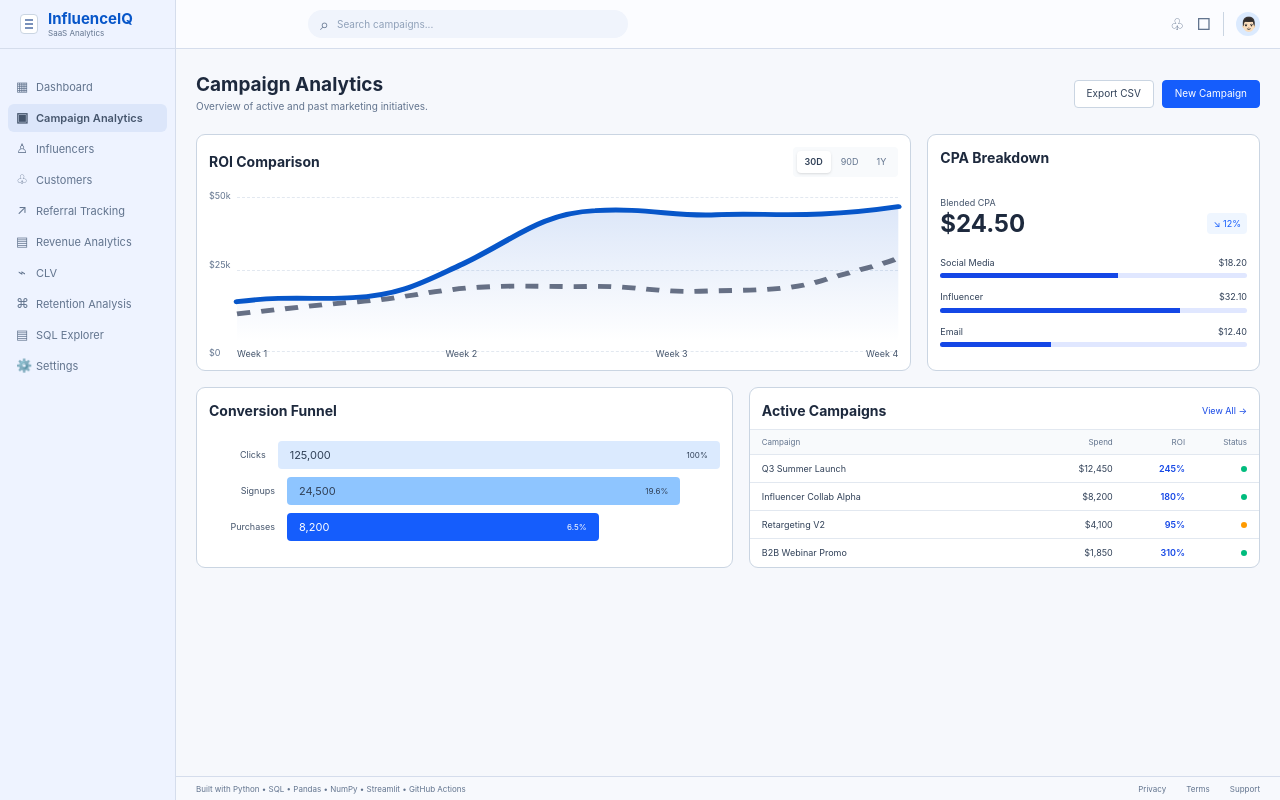
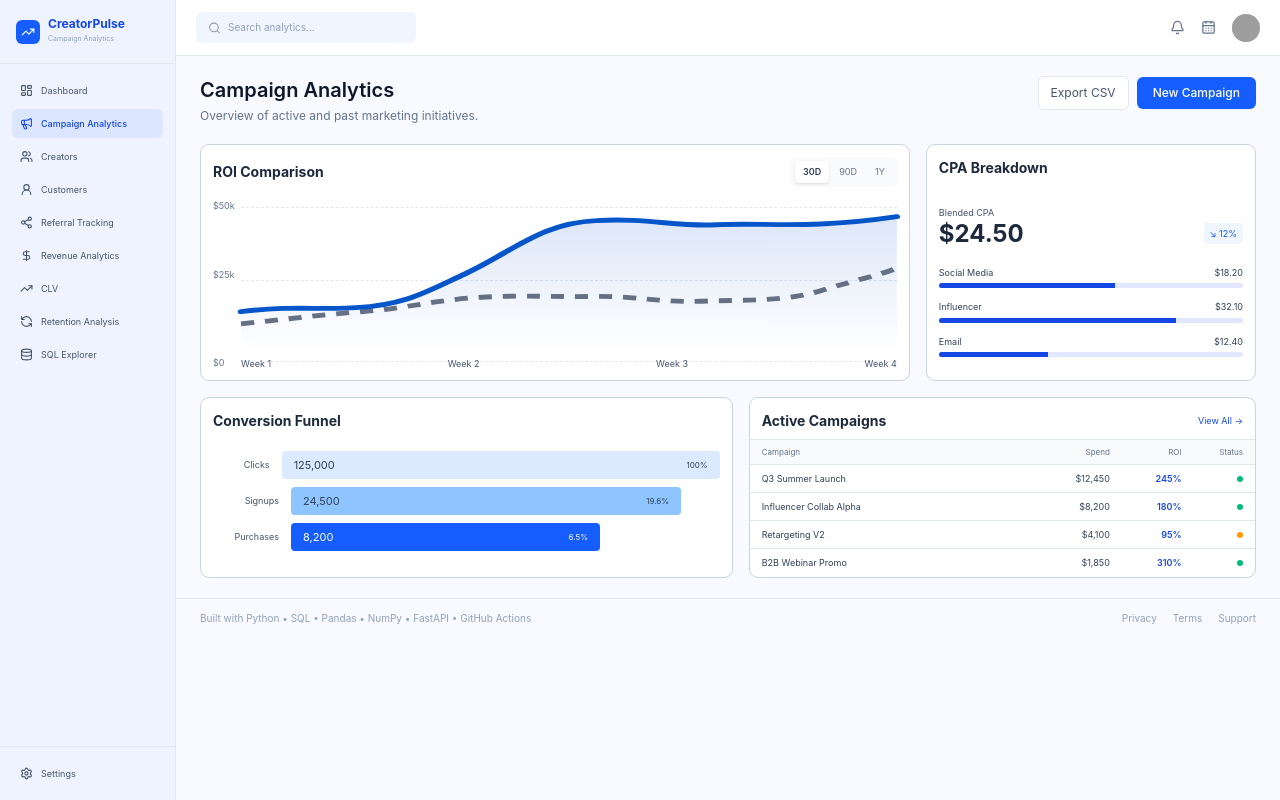
Before and after one commit to ATHARVA279/Atharva_CreatorPulse_Kalvium-Community, a React (Vite) app in the folder client/: page /campaign-analytics in a window 1280 px wide. Built offline with nearby package versions, Linux system fonts and the light colour scheme; no server answers; grey boxes are pictures that could not be loaded.

Commit message:
campaign done

```diff
--- a/client/src/App.jsx
+++ b/client/src/App.jsx
@@ -9,26 +9,72 @@ function App() {
     <BrowserRouter>
       <Routes>
 
+        {/* Default route */}
         <Route
           path="/"
           element={<Navigate to="/dashboard" replace />}
         />
 
+        {/* Dashboard */}
         <Route
           path="/dashboard"
           element={<Dashboard />}
         />
 
+        {/* Campaign Analytics */}
         <Route
           path="/campaign-analytics"
           element={<CampaignAnalytics />}
         />
 
+        {/* Signup */}
         <Route
           path="/signup"
           element={<Signup />}
         />
 
+        {/* Future pages */}
+        <Route
+          path="/creators"
+          element={<Dashboard />}
+        />
+
+        <Route
+          path="/customers"
+          element={<Dashboard />}
+        />
+
+        <Route
+          path="/referral-tracking"
+          element={<Dashboard />}
+        />
+
+        <Route
+          path="/revenue-analytics"
+          element={<Dashboard />}
+        />
+
+        <Route
+          path="/clv"
+          element={<Dashboard />}
+        />
+
+        <Route
+          path="/retention-analysis"
+          element={<Dashboard />}
+        />
+
+        <Route
+          path="/sql-explorer"
+          element={<Dashboard />}
+        />
+
+        <Route
+          path="/settings"
+          element={<Dashboard />}
+        />
+
+        {/* Unknown URL */}
         <Route
           path="*"
           element={<Navigate to="/dashboard" replace />}
--- a/client/src/components/CampaignAnalytics.jsx
+++ b/client/src/components/CampaignAnalytics.jsx
@@ -1,17 +1,6 @@
 import React from "react";
-
-const sidebarItems = [
-  { icon: "▦", label: "Dashboard" },
-  { icon: "▣", label: "Campaign Analytics", active: true },
-  { icon: "♙", label: "Influencers" },
-  { icon: "♧", label: "Customers" },
-  { icon: "↗", label: "Referral Tracking" },
-  { icon: "▤", label: "Revenue Analytics" },
-  { icon: "⌁", label: "CLV" },
-  { icon: "⌘", label: "Retention Analysis" },
-  { icon: "▤", label: "SQL Explorer" },
-  { icon: "⚙", label: "Settings" },
-];
+import Sidebar from "./Sidebar";
+import Topbar from "./Topbar";
 
 const campaigns = [
   {
@@ -42,9 +31,9 @@ const campaigns = [
 
 function RoiChart() {
   return (
-    <div className="relative mt-2 h-[175px] ml-7">
+    <div className="relative mt-2 ml-7 h-[175px]">
 
-      {/* Y-axis labels */}
+      {/* Y Axis */}
       <div className="absolute -left-7 top-1 text-[9px] text-slate-500">
         $50k
       </div>
@@ -57,14 +46,13 @@ function RoiChart() {
         $0
       </div>
 
-      {/* Grid */}
+      {/* Grid lines */}
       <div className="absolute left-0 right-0 top-3 border-t border-dashed border-slate-200" />
 
       <div className="absolute left-0 right-0 top-[85px] border-t border-dashed border-slate-200" />
 
-      <div className="absolute left-0 right-0 bottom-2 border-t border-dashed border-slate-200" />
+      <div className="absolute bottom-2 left-0 right-0 border-t border-dashed border-slate-200" />
 
-      {/* SVG Chart */}
       <svg
         className="absolute inset-x-0 top-3 h-[145px] w-full overflow-visible"
         viewBox="0 0 600 180"
@@ -108,7 +96,7 @@ function RoiChart() {
           fill="url(#roiGradient)"
         />
 
-        {/* Dashed comparison line */}
+        {/* Comparison line */}
         <path
           d="
             M0 145
@@ -125,7 +113,7 @@ function RoiChart() {
           strokeDasharray="12 10"
         />
 
-        {/* Main blue line */}
+        {/* Main line */}
         <path
           d="
             M0 130
@@ -142,13 +130,14 @@ function RoiChart() {
         />
       </svg>
 
-      {/* X axis */}
+      {/* X Axis */}
       <div className="absolute bottom-[-1px] left-0 right-0 flex justify-between text-[9px] text-slate-600">
         <span>Week 1</span>
         <span>Week 2</span>
         <span>Week 3</span>
         <span>Week 4</span>
       </div>
+
     </div>
   );
 }
@@ -167,7 +156,8 @@ function CpaBreakdown() {
           Blended CPA
         </p>
 
-        <div className="mt-0.5 mb-5 flex items-center justify-between">
+        <div className="mb-5 mt-0.5 flex items-center justify-between">
+
           <span className="text-[24px] font-bold leading-none text-slate-800">
             $24.50
           </span>
@@ -175,10 +165,12 @@ function CpaBreakdown() {
           <span className="rounded bg-blue-50 px-1.5 py-1 text-[9px] text-blue-600">
             ↘ 12%
           </span>
+
         </div>
 
         {/* Social Media */}
         <div className="mb-3">
+
           <div className="mb-1 flex justify-between text-[9px] text-slate-700">
             <span>Social Media</span>
             <span>$18.20</span>
@@ -187,10 +179,12 @@ function CpaBreakdown() {
           <div className="h-[5px] overflow-hidden rounded-full bg-indigo-100">
             <div className="h-full w-[58%] bg-blue-700" />
           </div>
+
         </div>
 
         {/* Influencer */}
         <div className="mb-3">
+
           <div className="mb-1 flex justify-between text-[9px] text-slate-700">
             <span>Influencer</span>
             <span>$32.10</span>
@@ -199,10 +193,12 @@ function CpaBreakdown() {
           <div className="h-[5px] overflow-hidden rounded-full bg-indigo-100">
             <div className="h-full w-[78%] bg-blue-700" />
           </div>
+
         </div>
 
         {/* Email */}
         <div>
+
           <div className="mb-1 flex justify-between text-[9px] text-slate-700">
             <span>Email</span>
             <span>$12.40</span>
@@ -211,9 +207,11 @@ function CpaBreakdown() {
           <div className="h-[5px] overflow-hidden rounded-full bg-indigo-100">
             <div className="h-full w-[36%] bg-blue-700" />
           </div>
+
         </div>
 
       </div>
+
     </div>
   );
 }
@@ -230,6 +228,7 @@ function ConversionFunnel() {
 
         {/* Clicks */}
         <div className="flex h-7 items-center">
+
           <div className="w-[78px] pr-3 text-right text-[9px] text-slate-600">
             Clicks
           </div>
@@ -238,10 +237,12 @@ function ConversionFunnel() {
             <span>125,000</span>
             <span className="text-[8px]">100%</span>
           </div>
+
         </div>
 
         {/* Signups */}
         <div className="flex h-7 items-center">
+
           <div className="w-[78px] pr-3 text-right text-[9px] text-slate-600">
             Signups
           </div>
@@ -250,10 +251,12 @@ function ConversionFunnel() {
             <span>24,500</span>
             <span className="text-[8px]">19.6%</span>
           </div>
+
         </div>
 
         {/* Purchases */}
         <div className="flex h-7 items-center">
+
           <div className="w-[78px] pr-3 text-right text-[9px] text-slate-600">
             Purchases
           </div>
@@ -262,9 +265,11 @@ function ConversionFunnel() {
             <span>8,200</span>
             <span className="text-[8px]">6.5%</span>
           </div>
+
         </div>
 
       </div>
+
     </div>
   );
 }
@@ -273,8 +278,7 @@ function ActiveCampaigns() {
   return (
     <div className="overflow-hidden rounded-[9px] border border-slate-300 bg-white">
 
-      {/* Header */}
-      <div className="flex items-center justify-between px-3 pt-3 pb-2">
+      <div className="flex items-center justify-between px-3 pb-2 pt-3">
 
         <h2 className="text-[14px] font-bold text-slate-800">
           Active Campaigns
@@ -286,10 +290,9 @@ function ActiveCampaigns() {
 
       </div>
 
-      {/* Table */}
       <div>
 
-        {/* Table header */}
+        {/* Header */}
         <div className="grid grid-cols-[2.4fr_1fr_.7fr_.6fr] items-center border-y border-slate-200 bg-slate-50 px-3 py-1.5 text-[8px] text-slate-500">
 
           <span>Campaign</span>
@@ -300,9 +303,9 @@ function ActiveCampaigns() {
         </div>
 
         {/* Rows */}
-        {campaigns.map((campaign, index) => (
+        {campaigns.map((campaign) => (
           <div
-            key={index}
+            key={campaign.name}
             className="grid min-h-7 grid-cols-[2.4fr_1fr_.7fr_.6fr] items-center border-b border-slate-200 px-3 text-[9px] text-slate-700 last:border-b-0"
           >
 
@@ -338,122 +341,40 @@ function ActiveCampaigns() {
 
 export default function CampaignAnalytics() {
   return (
-    <div className="flex min-h-screen bg-[#f6f8fc] font-sans text-slate-800">
+    <div className="min-h-screen bg-[#f8faff] text-slate-800">
 
-      {/* ================= SIDEBAR ================= */}
-      <aside className="hidden w-44 shrink-0 border-r border-[#d5ddec] bg-[#eef3ff] md:block">
+      <div className="flex min-h-screen">
 
-        {/* Brand */}
-        <div className="flex h-[49px] items-center gap-2 border-b border-[#d5ddec] px-5">
+        {/* SAME SIDEBAR AS DASHBOARD */}
+        <Sidebar />
 
-          <div className="relative h-5 w-5">
-            <div className="h-5 w-[18px] rounded-sm border border-slate-300 bg-white">
-              <div className="ml-1 mt-1 h-[2px] w-2 bg-[#7991bb] shadow-[0_4px_0_#7991bb,0_8px_0_#7991bb]" />
-            </div>
-          </div>
+        <main className="min-w-0 flex-1">
+
+          {/* SAME TOPBAR AS DASHBOARD */}
+          <Topbar />
+
+          <div className="px-6 py-5">
+
+            {/* Page Header */}
+            <div className="mb-5 flex items-start justify-between">
 
               <div>
-            <div className="text-[15px] font-bold leading-[17px] text-[#0756c9]">
-              InfluenceIQ
-            </div>
-
-            <div className="text-[8px] text-slate-500">
-              SaaS Analytics
-            </div>
-          </div>
-
-        </div>
-
-        {/* Navigation */}
-        <nav className="flex flex-col gap-[3px] px-2 py-6">
-
-          {sidebarItems.map((item, index) => (
-            <div
-              key={index}
-              className={`flex h-7 cursor-pointer items-center gap-2 rounded-md px-2 text-[11px] ${
-                item.active
-                  ? "bg-[#dce6fa] font-semibold text-slate-600"
-                  : "text-slate-500 hover:bg-[#e4ebfa]"
-              }`}
-            >
-
-              <span className="w-3 text-center text-[13px]">
-                {item.icon}
-              </span>
-
-              <span>{item.label}</span>
-
-            </div>
-          ))}
-
-        </nav>
-      </aside>
-
-      {/* ================= MAIN ================= */}
-      <main className="flex min-w-0 flex-1 flex-col">
-
-        {/* Topbar */}
-        <header className="flex h-[49px] items-center justify-between border-b border-[#d5ddec] bg-[#fbfcff] px-5">
-
-          {/* Search */}
-          <div className="ml-0 flex h-7 w-80 items-center rounded-full bg-[#f0f4fc] px-3 md:ml-28">
-
-            <span className="mr-2 text-[16px] text-slate-500">
-              ⌕
-            </span>
-
-            <input
-              type="text"
-              placeholder="Search campaigns..."
-              className="w-full bg-transparent text-[10px] text-slate-700 outline-none placeholder:text-slate-400"
-            />
-
-          </div>
-
-          {/* Actions */}
-          <div className="flex items-center gap-3">
-
-            <button className="text-[16px] text-slate-500">
-              ♧
-            </button>
-
-            <button className="text-[16px] text-slate-500">
-              □
-            </button>
-
-            <div className="h-6 w-px bg-slate-300" />
-
-            <div className="flex h-6 w-6 items-center justify-center overflow-hidden rounded-full bg-blue-100 text-sm">
-              👨🏻
-            </div>
-
-          </div>
-
-        </header>
-
-        {/* Content */}
-        <section className="flex-1 px-5 py-6">
-
-          {/* Page heading */}
-          <div className="mb-5 flex flex-col justify-between gap-3 sm:flex-row">
-
-            <div>
-              <h1 className="text-[19px] font-bold leading-6 text-slate-800">
+                <h1 className="text-xl font-semibold text-slate-900">
                   Campaign Analytics
                 </h1>
 
-              <p className="mt-0.5 text-[10px] text-slate-500">
+                <p className="mt-1 text-xs text-slate-500">
                   Overview of active and past marketing initiatives.
                 </p>
               </div>
 
               <div className="flex items-center gap-2">
 
-              <button className="h-7 rounded border border-slate-300 bg-white px-3 text-[10px] text-slate-700 hover:bg-slate-50">
+                <button className="rounded-md border border-slate-200 bg-white px-3 py-2 text-xs text-slate-600 hover:bg-slate-50">
                   Export CSV
                 </button>
 
-              <button className="h-7 rounded border border-blue-600 bg-blue-600 px-3 text-[10px] text-white hover:bg-blue-700">
+                <button className="rounded-md bg-blue-600 px-4 py-2 text-xs font-medium text-white hover:bg-blue-700">
                   New Campaign
                 </button>
 
@@ -461,8 +382,8 @@ export default function CampaignAnalytics() {
 
             </div>
 
-          {/* ================= TOP CARDS ================= */}
-          <div className="mb-4 grid grid-cols-1 gap-4 lg:grid-cols-[2.15fr_1fr]">
+            {/* Top Cards */}
+            <div className="mb-4 grid grid-cols-1 gap-4 xl:grid-cols-[2.15fr_1fr]">
 
               {/* ROI */}
               <div className="h-[237px] rounded-[9px] border border-slate-300 bg-white p-3">
@@ -495,13 +416,12 @@ export default function CampaignAnalytics() {
 
               </div>
 
-            {/* CPA */}
               <CpaBreakdown />
 
             </div>
 
-          {/* ================= BOTTOM CARDS ================= */}
-          <div className="grid grid-cols-1 gap-4 lg:grid-cols-[1.05fr_1fr]">
+            {/* Bottom Cards */}
+            <div className="grid grid-cols-1 gap-4 xl:grid-cols-[1.05fr_1fr]">
 
               <ConversionFunnel />
 
@@ -509,16 +429,16 @@ export default function CampaignAnalytics() {
 
             </div>
 
-        </section>
+          </div>
 
           {/* Footer */}
-        <footer className="flex h-6 items-center justify-between border-t border-[#d5ddec] bg-[#f7f9fd] px-5 text-[8px] text-slate-500">
+          <footer className="flex items-center justify-between border-t border-slate-200 px-6 py-3 text-[10px] text-slate-400">
 
             <span>
-            Built with Python • SQL • Pandas • NumPy • Streamlit • GitHub Actions
+              Built with Python • SQL • Pandas • NumPy • FastAPI • GitHub Actions
             </span>
 
-          <div className="hidden gap-5 sm:flex">
+            <div className="flex gap-4">
               <span>Privacy</span>
               <span>Terms</span>
               <span>Support</span>
@@ -527,6 +447,9 @@ export default function CampaignAnalytics() {
           </footer>
 
         </main>
+
+      </div>
+
     </div>
   );
 }
--- a/client/src/components/Sidebar.jsx
+++ b/client/src/components/Sidebar.jsx
@@ -1,4 +1,5 @@
 import React from "react";
+import { NavLink } from "react-router-dom";
 
 import {
   LayoutDashboard,
@@ -17,54 +18,64 @@ const menuItems = [
   {
     label: "Dashboard",
     icon: LayoutDashboard,
-    active: true,
+    path: "/dashboard",
   },
   {
     label: "Campaign Analytics",
     icon: Megaphone,
+    path: "/campaign-analytics",
   },
   {
     label: "Creators",
     icon: Users,
+    path: "/creators",
   },
   {
     label: "Customers",
     icon: UserRound,
+    path: "/customers",
   },
   {
     label: "Referral Tracking",
     icon: Share2,
+    path: "/referral-tracking",
   },
   {
     label: "Revenue Analytics",
     icon: DollarSign,
+    path: "/revenue-analytics",
   },
   {
     label: "CLV",
     icon: TrendingUp,
+    path: "/clv",
   },
   {
     label: "Retention Analysis",
     icon: RefreshCcw,
+    path: "/retention-analysis",
   },
   {
     label: "SQL Explorer",
     icon: Database,
+    path: "/sql-explorer",
   },
 ];
 
 export default function Sidebar() {
   return (
-    <aside className="hidden lg:flex w-[124px] bg-[#eef3ff] border-r border-slate-200 flex-col min-h-screen">
+    <aside className="hidden lg:flex w-[176px] shrink-0 bg-[#eef3ff] border-r border-slate-200 flex-col min-h-screen">
+
       {/* Logo */}
       <div className="h-16 px-4 flex items-center border-b border-slate-200">
         <div className="flex items-center gap-2">
+
           <div className="w-6 h-6 rounded-md bg-blue-600 flex items-center justify-center">
             <TrendingUp size={14} className="text-white" />
           </div>
 
           <div>
-            <p className="text-[10px] font-bold text-blue-700 leading-none">
+            <p className="text-[12px] font-bold text-blue-700 leading-none">
               CreatorPulse
             </p>
 
@@ -72,42 +83,58 @@ export default function Sidebar() {
               Campaign Analytics
             </p>
           </div>
+
         </div>
       </div>
 
       {/* Navigation */}
       <nav className="p-3 flex-1">
         <div className="space-y-1">
+
           {menuItems.map((item) => {
             const Icon = item.icon;
 
             return (
-              <button
+              <NavLink
                 key={item.label}
-                className={`w-full flex items-center gap-2 px-2 py-2 rounded-md text-[9px] text-left transition ${
-                  item.active
-                    ? "bg-[#dce7ff] text-blue-700 font-medium"
-                    : "text-slate-600 hover:bg-white"
-                }`}
+                to={item.path}
+                className={({ isActive }) =>
+                  `w-full flex items-center gap-2 px-2 py-2 rounded-md text-[9px] text-left transition ${
+                    isActive
+                      ? "bg-[#dce7ff] text-blue-700 font-medium"
+                      : "text-slate-600 hover:bg-white"
+                  }`
+                }
               >
                 <Icon size={13} />
 
                 <span className="leading-tight">
                   {item.label}
                 </span>
-              </button>
+              </NavLink>
             );
           })}
+
         </div>
       </nav>
 
       {/* Settings */}
       <div className="p-3 border-t border-slate-200">
-        <button className="w-full flex items-center gap-2 px-2 py-2 text-[9px] text-slate-600">
+        <NavLink
+          to="/settings"
+          className={({ isActive }) =>
+            `w-full flex items-center gap-2 px-2 py-2 rounded-md text-[9px] ${
+              isActive
+                ? "bg-[#dce7ff] text-blue-700 font-medium"
+                : "text-slate-600 hover:bg-white"
+            }`
+          }
+        >
           <Settings size={13} />
-          Settings
-        </button>
+          <span>Settings</span>
+        </NavLink>
       </div>
+
     </aside>
   );
 }
```
Lines whose indentation alone changed are shown as unchanged.
